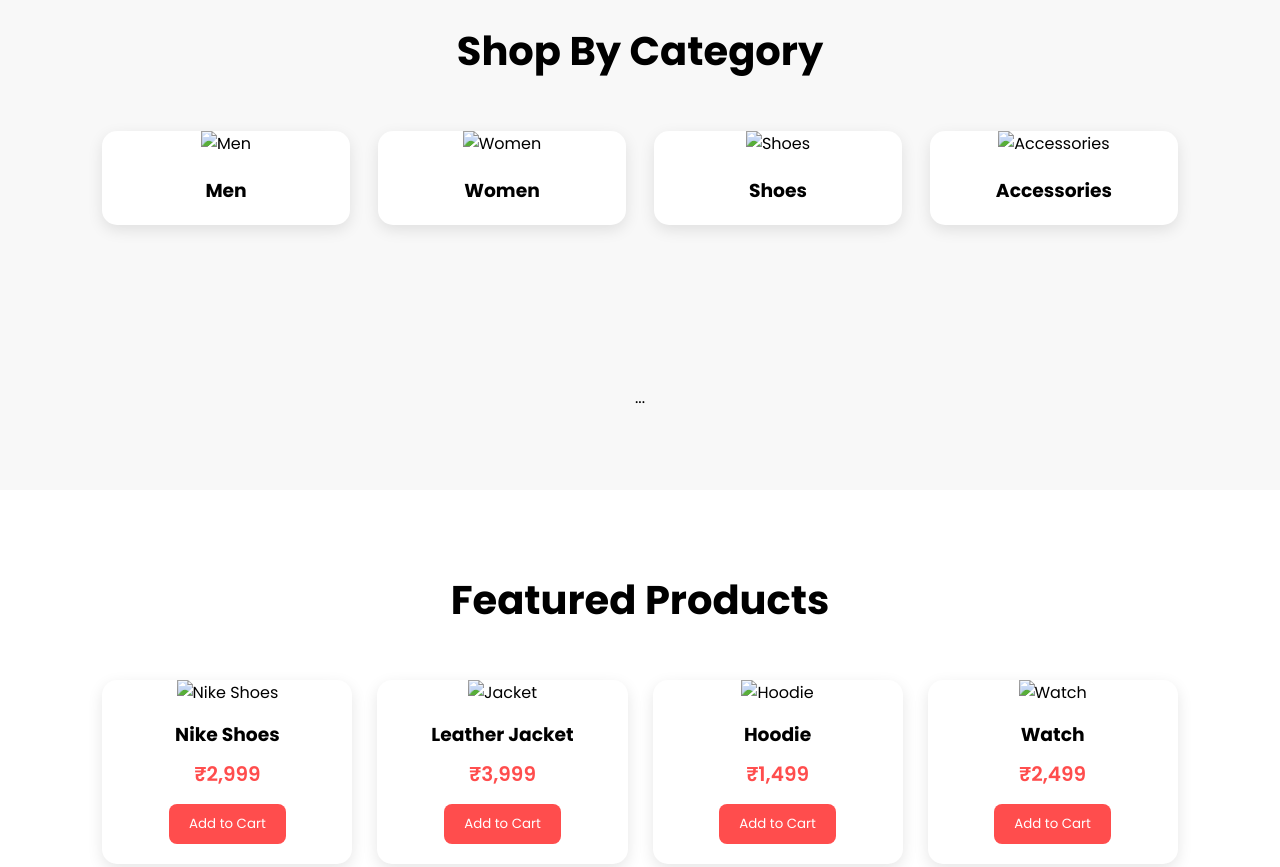
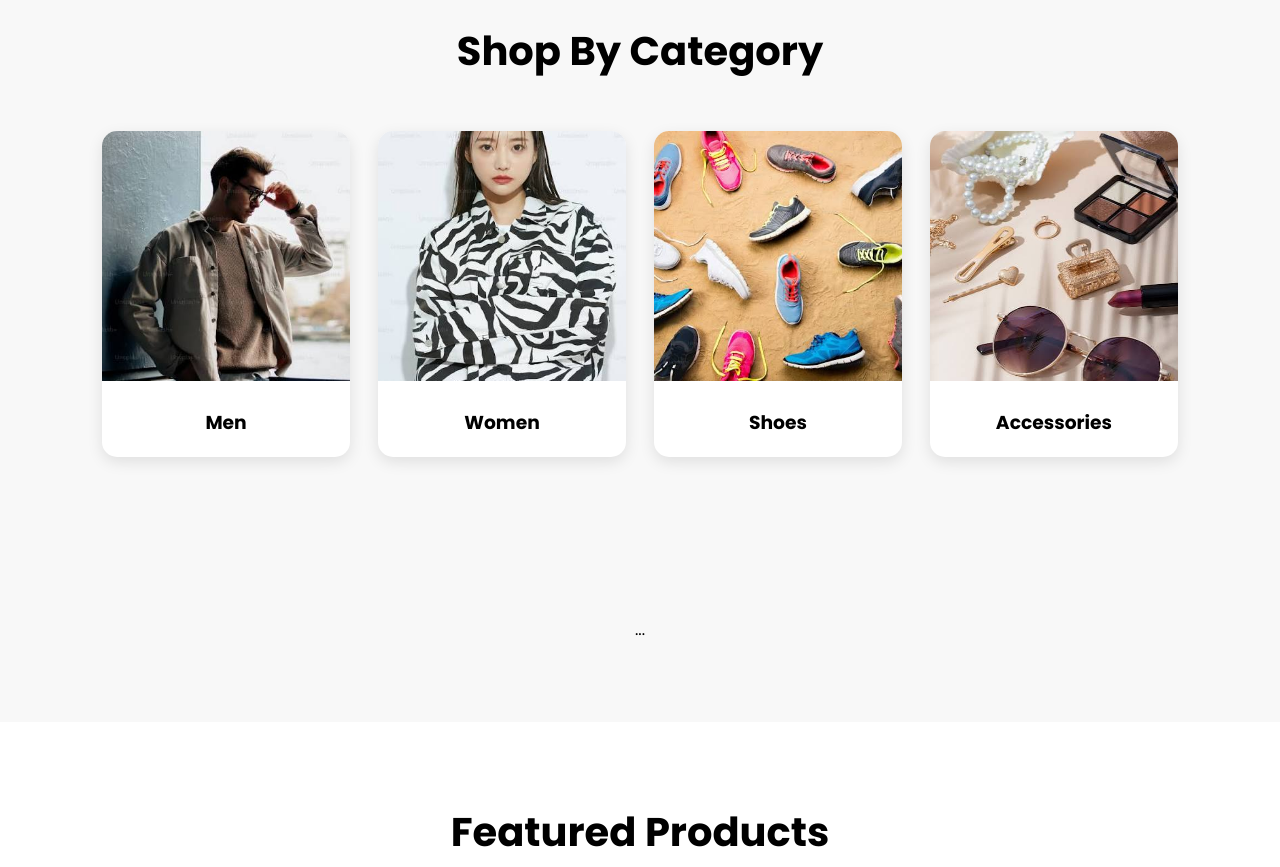
Before and after one commit to Arya-atria/02-Ecommerce-Website, a plain HTML site: page index.html in a window 1280 px wide. Shown: the part 860-1727 px from the top of the page. Drawn offline with Linux system fonts and the light colour scheme; files whose address does not match are found by name.

Commit message:
Fix image paths

```diff
--- a/index.html
+++ b/index.html
@@ -73,22 +73,22 @@
 
       <div class="category-container">
         <div class="category-card">
-          <img src="/02-Ecommerce/images/men.jpg" alt="Men" />
+          <img src="images/men.jpg" alt="Men" />
           <h3>Men</h3>
         </div>
 
         <div class="category-card">
-          <img src="/02-Ecommerce/images/women.jpg" alt="Women" />
+          <img src="images/women.jpg" alt="Women" />
           <h3>Women</h3>
         </div>
 
         <div class="category-card">
-          <img src="/02-Ecommerce/images/shoes.jpg" alt="Shoes" />
+          <img src="images/shoes.jpg" alt="Shoes" />
           <h3>Shoes</h3>
         </div>
 
         <div class="category-card">
-          <img src="/02-Ecommerce/images/accessories.jpg" alt="Accessories" />
+          <img src="images/accessories.jpg" alt="Accessories" />
           <h3>Accessories</h3>
         </div>
       </div>
@@ -103,28 +103,28 @@
 
       <div class="product-container">
         <div class="product-card">
-          <img src="/02-Ecommerce/images/product1.jpg" alt="Nike Shoes" />
+          <img src="images/product1.jpg" alt="Nike Shoes" />
           <h3>Nike Shoes</h3>
           <p>₹2,999</p>
           <button>Add to Cart</button>
         </div>
 
         <div class="product-card">
-          <img src="/02-Ecommerce/images/product2.jpg" alt="Jacket" />
+          <img src="images/product2.jpg" alt="Jacket" />
           <h3>Leather Jacket</h3>
           <p>₹3,999</p>
           <button>Add to Cart</button>
         </div>
 
         <div class="product-card">
-          <img src="/02-Ecommerce/images/product3.jpg" alt="Hoodie" />
+          <img src="images/product3.jpg" alt="Hoodie" />
           <h3>Hoodie</h3>
           <p>₹1,499</p>
           <button>Add to Cart</button>
         </div>
 
         <div class="product-card">
-          <img src="/02-Ecommerce/images/product4.jpg" alt="Watch" />
+          <img src="images/product4.jpg" alt="Watch" />
           <h3>Watch</h3>
           <p>₹2,499</p>
           <button>Add to Cart</button>
```
